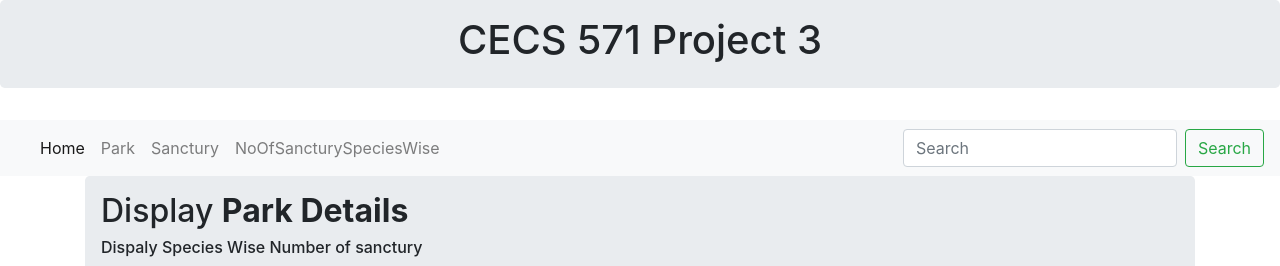
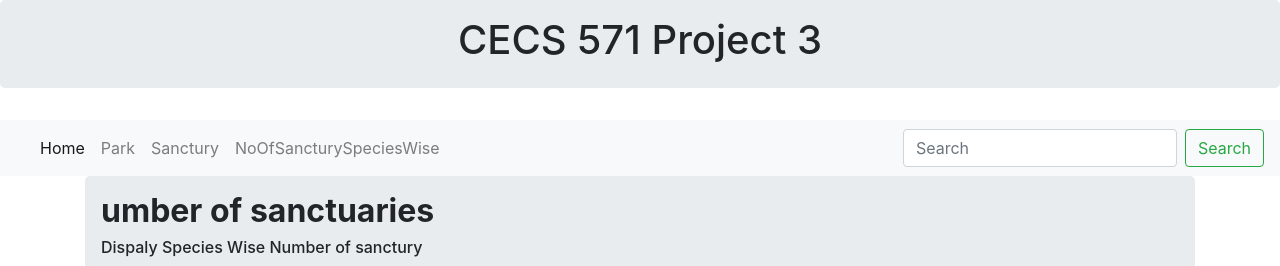
Before and after one commit to parthshah1/CECS-571-Project-3, a Flask app: page /noofsanctury in a window 1280 px wide. Shown: the top 266 px of the page. Run offline with Flask 2, Linux system fonts and the light colour scheme; data that the repository does not hold is empty; some libraries are stand-ins or nearby versions.

Commit message:
More changes

```diff
--- a/ForestPantingSpaceOntology/templates/noofsanctury_specieswise.html
+++ b/ForestPantingSpaceOntology/templates/noofsanctury_specieswise.html
@@ -9,7 +9,7 @@
     <div class="row">
         <div class="col md-12">
             <div class="jumbotron p-3">
-                <h2>Display <b>Park Details</b></h2>
+                <h2><b>umber of sanctuaries</b></h2>
                 <h6>Dispaly Species Wise Number of sanctury </h6>
                 <table class="table table-hover table-dark">
                     <tr>
--- a/ForestPantingSpaceOntology/templates/park.html
+++ b/ForestPantingSpaceOntology/templates/park.html
@@ -9,7 +9,7 @@
     <div class="row">
         <div class="col md-12">
             <div class="jumbotron p-3">
-                <h2>Display <b>Park Details</b></h2>
+                <h2><b>Park Details</b></h2>
                 <table class="table table-hover table-dark">
                     <tr>
                         <th>Park Name</th>
--- a/ForestPantingSpaceOntology/templates/sanctury.html
+++ b/ForestPantingSpaceOntology/templates/sanctury.html
@@ -9,7 +9,7 @@
     <div class="row">
         <div class="col md-12">
             <div class="jumbotron p-3">
-                <h2>Display <b>Park Details</b></h2>
+                <h2><b>Sanctuary Details</b></h2>
                 <table class="table table-hover table-dark">
                     <tr>
                         <th>Park Name</th>
```
